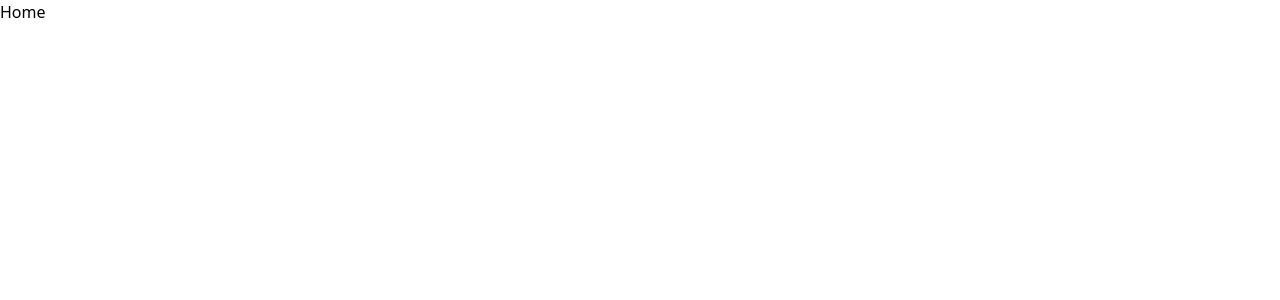
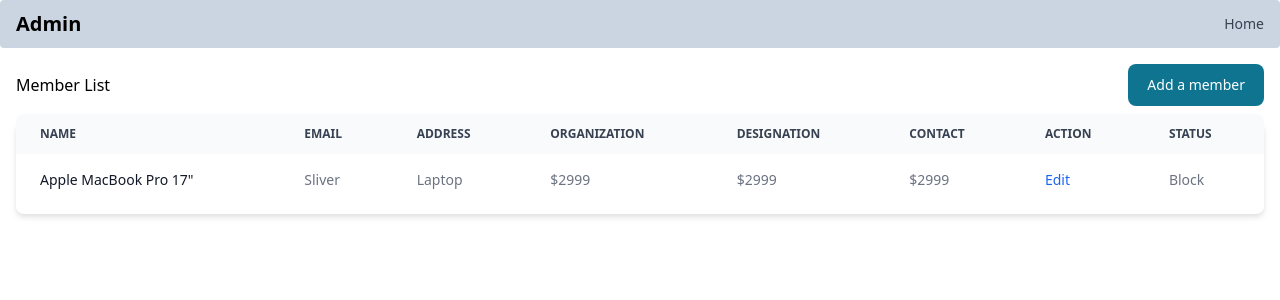
Before and after one commit to athleteharshit/quokka-task, a React (Vite) app: page /home in a window 1280 px wide. Shown: the top 300 px of the page. Built offline with nearby package versions, Linux system fonts and the light colour scheme.

Commit message:
member tabel add

```diff
--- /dev/null
+++ b/src/components/header/heder.tsx
@@ -0,0 +1,19 @@
+import { Navbar } from 'flowbite-react';
+
+function Header() {
+  return (
+    <Navbar fluid rounded className="bg-slate-300">
+      <Navbar.Brand>
+        <span className="self-center whitespace-nowrap text-xl font-semibold dark:text-white">
+          Admin
+        </span>
+      </Navbar.Brand>
+      <Navbar.Toggle />
+      <Navbar.Collapse>
+        <Navbar.Link>Home</Navbar.Link>
+      </Navbar.Collapse>
+    </Navbar>
+  );
+}
+
+export default Header;
--- /dev/null
+++ b/src/components/member/member.tsx
@@ -0,0 +1,16 @@
+import { Button } from 'flowbite-react';
+import TableContainer from '../table-container/table.container';
+
+function Member() {
+  return (
+    <div className="p-4">
+      <div className="flex items-center justify-between">
+        <h1>Member List</h1>
+        <Button>Add a member</Button>
+      </div>
+      <TableContainer />
+    </div>
+  );
+}
+
+export default Member;
--- /dev/null
+++ b/src/components/table-container/table.container.tsx
@@ -0,0 +1,38 @@
+import { Table } from 'flowbite-react';
+
+function TableContainer() {
+  return (
+    <Table className="my-2">
+      <Table.Head>
+        <Table.HeadCell>Name</Table.HeadCell>
+        <Table.HeadCell>Email</Table.HeadCell>
+        <Table.HeadCell>Address</Table.HeadCell>
+        <Table.HeadCell>Organization</Table.HeadCell>
+        <Table.HeadCell>Designation</Table.HeadCell>
+        <Table.HeadCell>Contact</Table.HeadCell>
+        <Table.HeadCell>Action</Table.HeadCell>
+        <Table.HeadCell>Status</Table.HeadCell>
+      </Table.Head>
+      <Table.Body className="divide-y">
+        <Table.Row className="bg-white dark:border-gray-700 dark:bg-gray-800">
+          <Table.Cell className="whitespace-nowrap font-medium text-gray-900 dark:text-white">
+            Apple MacBook Pro 17"
+          </Table.Cell>
+          <Table.Cell>Sliver</Table.Cell>
+          <Table.Cell>Laptop</Table.Cell>
+          <Table.Cell>$2999</Table.Cell>
+          <Table.Cell>$2999</Table.Cell>
+          <Table.Cell>$2999</Table.Cell>
+          <Table.Cell>
+            <span className="font-medium text-blue-600 hover:underline dark:text-blue-500">
+              Edit
+            </span>
+          </Table.Cell>
+          <Table.Cell>Block</Table.Cell>
+        </Table.Row>
+      </Table.Body>
+    </Table>
+  );
+}
+
+export default TableContainer;
--- a/src/routes/home/home.tsx
+++ b/src/routes/home/home.tsx
@@ -1,5 +1,13 @@
+import Header from '../../components/header/heder';
+import Member from '../../components/member/member';
+
 function Home() {
-  return <div>Home</div>;
+  return (
+    <section className="max-w-screen-xl mx-auto">
+      <Header />
+      <Member />
+    </section>
+  );
 }
 
 export default Home;
```
